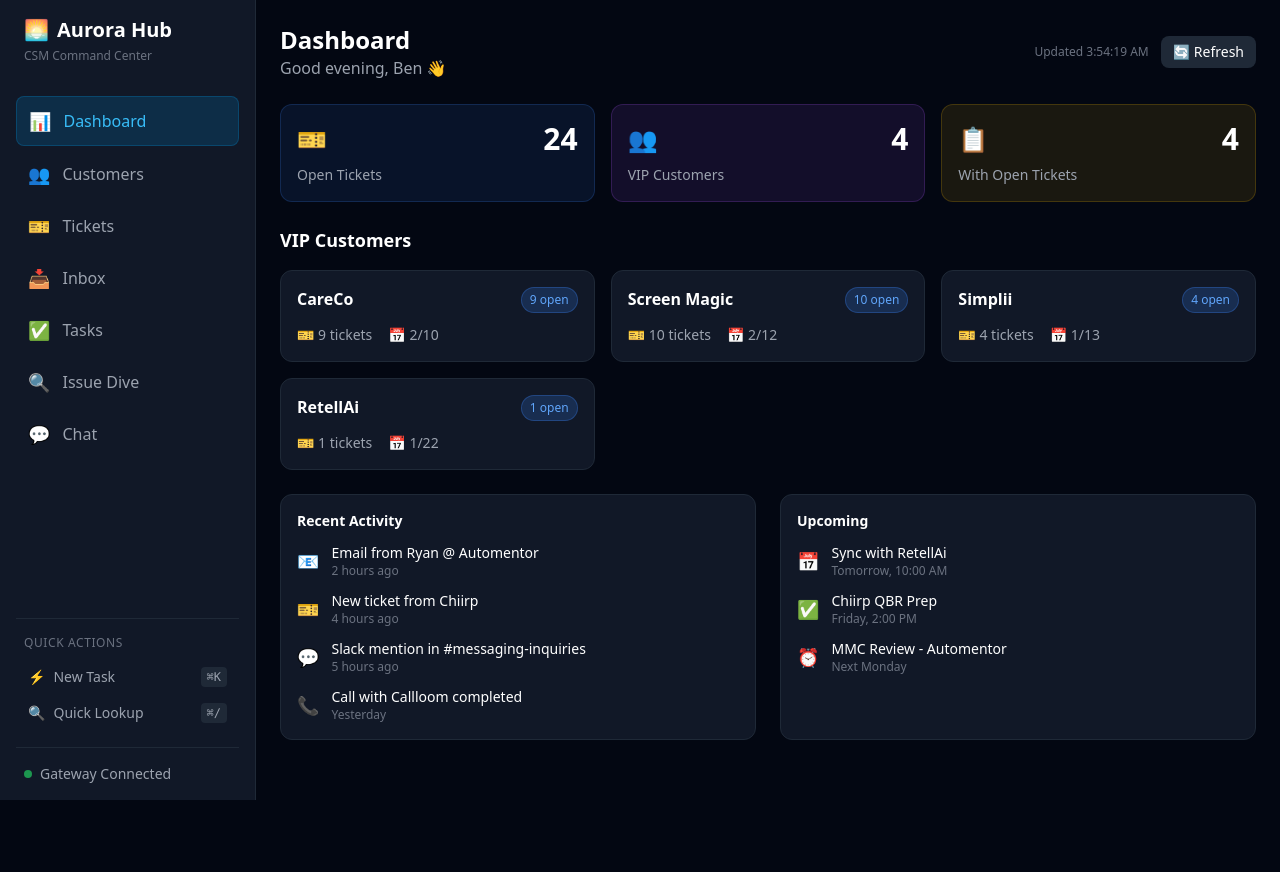
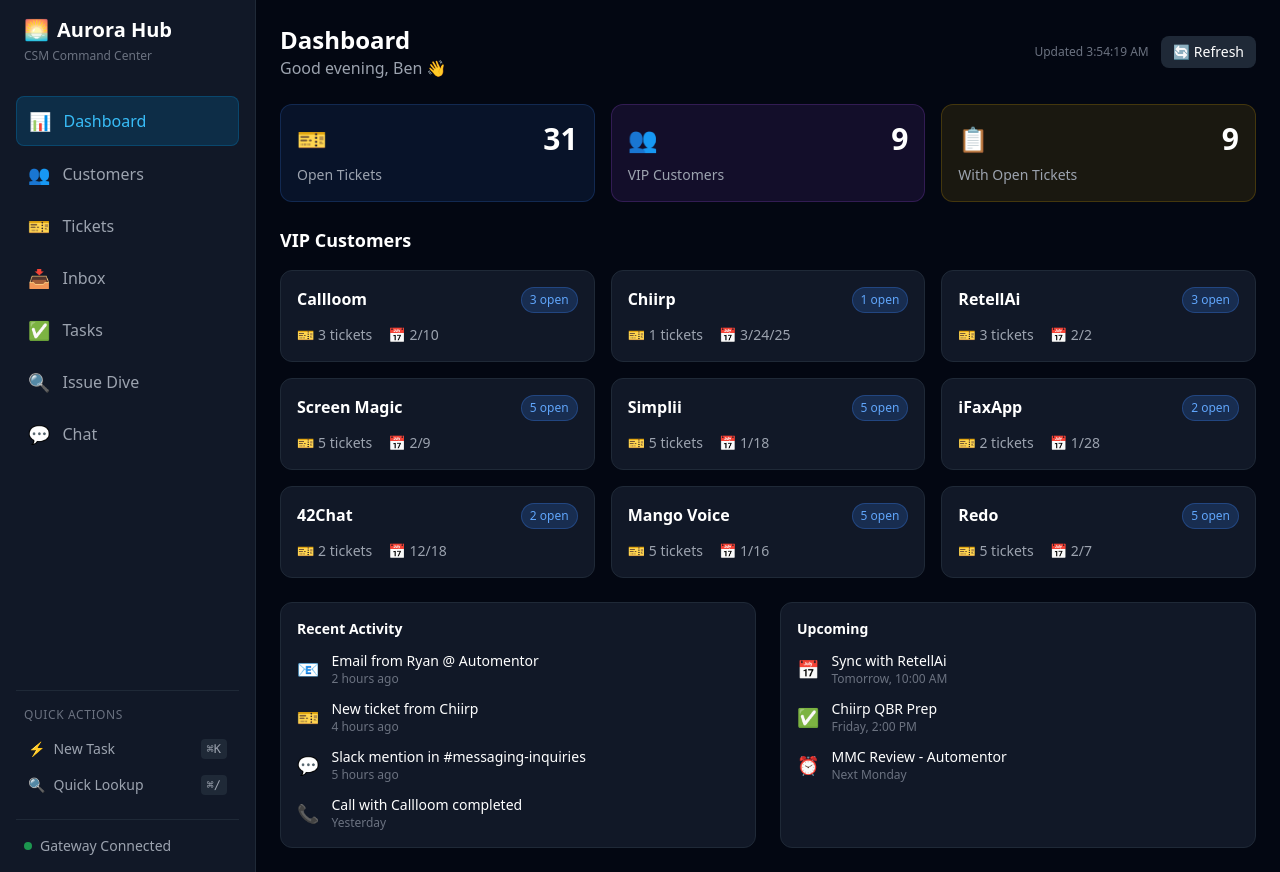
Before and after one commit to BenlTelnyx/aurora-hub, a Next.js app: page / in a window 1280 px wide. Before the commit the page ends 800 px from the top, so only its background shows below. Built offline with nearby package versions, Linux system fonts and the light colour scheme.

Commit message:
Fix: Use Ben's spreadsheet as source of truth - 31 tickets across 9 customers

```diff
--- a/components/Dashboard.tsx
+++ b/components/Dashboard.tsx
@@ -17,12 +17,17 @@ export default function Dashboard({ gatewayConfig }: DashboardProps) {
   const loadSheetData = () => {
     setLoading(true)
 
-    // Real Zendesk data - customers with open tickets (Feb 12, 2026 10:05 PM)
+    // From Ben's VIP Ticket Tracker spreadsheet (source of truth)
     const sheetData: VIPCustomer[] = [
-      { name: 'CareCo', tickets: 9, lastContact: '2/10' },
-      { name: 'Screen Magic', tickets: 10, lastContact: '2/12' },
-      { name: 'Simplii', tickets: 4, lastContact: '1/13' },
-      { name: 'RetellAi', tickets: 1, lastContact: '1/22' },
+      { name: 'Callloom', tickets: 3, lastContact: '2/10' },
+      { name: 'Chiirp', tickets: 1, lastContact: '3/24/25' },
+      { name: 'RetellAi', tickets: 3, lastContact: '2/2' },
+      { name: 'Screen Magic', tickets: 5, lastContact: '2/9' },
+      { name: 'Simplii', tickets: 5, lastContact: '1/18' },
+      { name: 'iFaxApp', tickets: 2, lastContact: '1/28' },
+      { name: '42Chat', tickets: 2, lastContact: '12/18' },
+      { name: 'Mango Voice', tickets: 5, lastContact: '1/16' },
+      { name: 'Redo', tickets: 5, lastContact: '2/7' },
     ]
 
     setCustomers(sheetData)
--- a/components/Tickets.tsx
+++ b/components/Tickets.tsx
@@ -9,46 +9,66 @@ interface Ticket {
   opened: string
 }
 
-// Real tickets from Zendesk (pulled Feb 12, 2026 10:05 PM)
+// VIP Tickets from Ben's Google Sheet (Summary tab) - source of truth
+// https://docs.google.com/spreadsheets/d/1SbZYF6BTlcwJKaBZm7Skl3Bt97VKH5muHj4UBRijpDs
 const allTickets: Ticket[] = [
-  // CareCo (9 tickets)
-  { customer: 'CareCo', id: '2681890', url: 'https://telnyx.zendesk.com/agent/tickets/2681890', description: 'Intermittent audio issues on patient calls', status: 'open', opened: '2/10' },
-  { customer: 'CareCo', id: '2678621', url: 'https://telnyx.zendesk.com/agent/tickets/2678621', description: 'Missing Call Recording – 2:09 Call', status: 'open', opened: '2/9' },
-  { customer: 'CareCo', id: '2678904', url: 'https://telnyx.zendesk.com/agent/tickets/2678904', description: 'Destination Out of Order error', status: 'pending', opened: '2/9' },
-  { customer: 'CareCo', id: '2567462', url: 'https://telnyx.zendesk.com/agent/tickets/2567462', description: 'Missing recording for bridged call', status: 'open', opened: '12/24' },
-  { customer: 'CareCo', id: '2536736', url: 'https://telnyx.zendesk.com/agent/tickets/2536736', description: 'WebRTC client no audio in/out', status: 'open', opened: '12/11' },
-  { customer: 'CareCo', id: '2560892', url: 'https://telnyx.zendesk.com/agent/tickets/2560892', description: 'Widespread WebRTC Audio Issues', status: 'pending', opened: '12/22' },
-  { customer: 'CareCo', id: '2511621', url: 'https://telnyx.zendesk.com/agent/tickets/2511621', description: 'Incorrect Call and Recording Duration', status: 'hold', opened: '12/1' },
-  { customer: 'CareCo', id: '2333729', url: 'https://telnyx.zendesk.com/agent/tickets/2333729', description: 'Calls purged due to internet lapses', status: 'hold', opened: '8/21' },
-  { customer: 'CareCo', id: '2297449', url: 'https://telnyx.zendesk.com/agent/tickets/2297449', description: 'Calls dropping mid-call', status: 'pending', opened: '7/31' },
+  // Callloom (3)
+  { customer: 'Callloom', id: '2681181', url: 'https://telnyx.zendesk.com/agent/tickets/2681181', description: 'Dead-air issue', status: 'Open', opened: '2/10' },
+  { customer: 'Callloom', id: '2678598', url: 'https://telnyx.zendesk.com/agent/tickets/2678598', description: 'Distorting audio', status: 'Open', opened: '2/9' },
+  { customer: 'Callloom', id: '2646380', url: 'https://telnyx.zendesk.com/agent/tickets/2646380', description: 'SMS errors', status: 'Open', opened: '1/23' },
 
-  // Screen Magic (10 tickets)
-  { customer: 'Screen Magic', id: '2684958', url: 'https://telnyx.zendesk.com/agent/tickets/2684958', description: 'Ticket has been Closed', status: 'open', opened: '2/11' },
-  { customer: 'Screen Magic', id: '2686955', url: 'https://telnyx.zendesk.com/agent/tickets/2686955', description: 'Text-enablement request', status: 'hold', opened: '2/12' },
-  { customer: 'Screen Magic', id: '2678629', url: 'https://telnyx.zendesk.com/agent/tickets/2678629', description: 'Text enablement case', status: 'open', opened: '2/9' },
-  { customer: 'Screen Magic', id: '2675382', url: 'https://telnyx.zendesk.com/agent/tickets/2675382', description: 'Observing issues', status: 'open', opened: '2/6' },
-  { customer: 'Screen Magic', id: '2670353', url: 'https://telnyx.zendesk.com/agent/tickets/2670353', description: 'Messages being blocked', status: 'open', opened: '2/4' },
-  { customer: 'Screen Magic', id: '2637305', url: 'https://telnyx.zendesk.com/agent/tickets/2637305', description: 'Assessing Telnyx capabilities', status: 'open', opened: '1/21' },
-  { customer: 'Screen Magic', id: '2645057', url: 'https://telnyx.zendesk.com/agent/tickets/2645057', description: 'Text enable number', status: 'hold', opened: '1/23' },
-  { customer: 'Screen Magic', id: '2595218', url: 'https://telnyx.zendesk.com/agent/tickets/2595218', description: '10DLC for Affinity Gaming', status: 'pending', opened: '1/6' },
-  { customer: 'Screen Magic', id: '2539198', url: 'https://telnyx.zendesk.com/agent/tickets/2539198', description: '10DLC campaign submitted', status: 'pending', opened: '12/12' },
-  { customer: 'Screen Magic', id: '2450446', url: 'https://telnyx.zendesk.com/agent/tickets/2450446', description: 'Campaign submission update', status: 'pending', opened: '10/27' },
+  // Chiirp (1)
+  { customer: 'Chiirp', id: '2098521', url: 'https://telnyx.zendesk.com/agent/tickets/2098521', description: 'Inbound Support Request', status: 'Open', opened: '3/24/25' },
 
-  // Simplii (4 tickets)
-  { customer: 'Simplii', id: '2612308', url: 'https://telnyx.zendesk.com/agent/tickets/2612308', description: 'Resubmit Campaign C2S48PH', status: 'pending', opened: '1/13' },
-  { customer: 'Simplii', id: '2531840', url: 'https://telnyx.zendesk.com/agent/tickets/2531840', description: 'Resubmit Multiple Campaigns', status: 'pending', opened: '12/9' },
-  { customer: 'Simplii', id: '2179033', url: 'https://telnyx.zendesk.com/agent/tickets/2179033', description: 'Port Out SMS Portion of a DID', status: 'open', opened: '5/14' },
-  { customer: 'Simplii', id: '2079429', url: 'https://telnyx.zendesk.com/agent/tickets/2079429', description: 'Numbers Not Fully Ported', status: 'pending', opened: '3/11' },
+  // RetellAi (3)
+  { customer: 'RetellAi', id: '2664371', url: 'https://telnyx.zendesk.com/agent/tickets/2664371', description: 'Inbound Support Request', status: 'Open', opened: '2/2' },
+  { customer: 'RetellAi', id: '2663036', url: 'https://telnyx.zendesk.com/agent/tickets/2663036', description: 'Misconfiguration on Telnyx', status: 'Open', opened: '2/1' },
+  { customer: 'RetellAi', id: '2641849', url: 'https://telnyx.zendesk.com/agent/tickets/2641849', description: 'Fraudulent calls from network', status: 'Open', opened: '1/22' },
 
-  // RetellAi (1 ticket)
-  { customer: 'RetellAi', id: '2641849', url: 'https://telnyx.zendesk.com/agent/tickets/2641849', description: 'Fraudulent calls from network', status: 'pending', opened: '1/22' },
+  // Screen Magic (5)
+  { customer: 'Screen Magic', id: '2678629', url: 'https://telnyx.zendesk.com/agent/tickets/2678629', description: 'Text enablement case', status: 'Open', opened: '2/9' },
+  { customer: 'Screen Magic', id: '2675382', url: 'https://telnyx.zendesk.com/agent/tickets/2675382', description: 'Observing issues', status: 'Open', opened: '2/6' },
+  { customer: 'Screen Magic', id: '2670353', url: 'https://telnyx.zendesk.com/agent/tickets/2670353', description: 'Messages being blocked', status: 'Open', opened: '2/4' },
+  { customer: 'Screen Magic', id: '2645057', url: 'https://telnyx.zendesk.com/agent/tickets/2645057', description: 'Text enable number', status: 'Open', opened: '1/23' },
+  { customer: 'Screen Magic', id: '2637305', url: 'https://telnyx.zendesk.com/agent/tickets/2637305', description: 'Assessing Telnyx capabilities', status: 'Open', opened: '1/21' },
+
+  // Simplii (5)
+  { customer: 'Simplii', id: '2628312', url: 'https://telnyx.zendesk.com/agent/tickets/2628312', description: 'Outbound Failed SMS', status: 'Open', opened: '1/18' },
+  { customer: 'Simplii', id: '2612308', url: 'https://telnyx.zendesk.com/agent/tickets/2612308', description: 'Resubmit Campaign C2S48PH', status: 'Open', opened: '1/13' },
+  { customer: 'Simplii', id: '2583053', url: 'https://telnyx.zendesk.com/agent/tickets/2583053', description: 'Port Out Notification', status: 'Open', opened: '1/1' },
+  { customer: 'Simplii', id: '2531840', url: 'https://telnyx.zendesk.com/agent/tickets/2531840', description: 'Resubmit Multiple Campaigns', status: 'Open', opened: '12/9' },
+  { customer: 'Simplii', id: '1040116', url: 'https://telnyx.zendesk.com/agent/tickets/1040116', description: 'Robocall Weekly Updates', status: 'Open', opened: '5/3/22' },
+
+  // iFaxApp (2)
+  { customer: 'iFaxApp', id: '2654944', url: 'https://telnyx.zendesk.com/agent/tickets/2654944', description: 'URGENT: Fax Failures', status: 'Open', opened: '1/28' },
+  { customer: 'iFaxApp', id: '2402307', url: 'https://telnyx.zendesk.com/agent/tickets/2402307', description: 'Test Ticket', status: 'Open', opened: '9/30/25' },
+
+  // 42Chat (2)
+  { customer: '42Chat', id: '2550080', url: 'https://telnyx.zendesk.com/agent/tickets/2550080', description: 'Outbound Failed SMS', status: 'Open', opened: '12/18' },
+  { customer: '42Chat', id: '2548629', url: 'https://telnyx.zendesk.com/agent/tickets/2548629', description: 'Message blocked as SPAM', status: 'Open', opened: '12/17' },
+
+  // Mango Voice (5)
+  { customer: 'Mango Voice', id: '2627147', url: 'https://telnyx.zendesk.com/agent/tickets/2627147', description: 'End user validation port', status: 'Open', opened: '1/16' },
+  { customer: 'Mango Voice', id: '2625650', url: 'https://telnyx.zendesk.com/agent/tickets/2625650', description: 'Port Out Notification', status: 'Open', opened: '1/16' },
+  { customer: 'Mango Voice', id: '2524604', url: 'https://telnyx.zendesk.com/agent/tickets/2524604', description: 'Port Out Notification', status: 'Open', opened: '12/5' },
+  { customer: 'Mango Voice', id: '2524603', url: 'https://telnyx.zendesk.com/agent/tickets/2524603', description: 'Port Out Notification', status: 'Open', opened: '12/5' },
+  { customer: 'Mango Voice', id: '2194139', url: 'https://telnyx.zendesk.com/agent/tickets/2194139', description: 'Migrate campaign CGZ09YJ', status: 'Open', opened: '5/23/25' },
+
+  // Redo (5)
+  { customer: 'Redo', id: '2676743', url: 'https://telnyx.zendesk.com/agent/tickets/2676743', description: 'URGENT: TF blocked', status: 'Open', opened: '2/7' },
+  { customer: 'Redo', id: '2667295', url: 'https://telnyx.zendesk.com/agent/tickets/2667295', description: 'Account Registration Review', status: 'Open', opened: '2/3' },
+  { customer: 'Redo', id: '2676531', url: 'https://telnyx.zendesk.com/agent/tickets/2676531', description: 'Questions about 10DLC', status: 'Open', opened: '2/7' },
+  { customer: 'Redo', id: '2625640', url: 'https://telnyx.zendesk.com/agent/tickets/2625640', description: 'Porting Numbers', status: 'Open', opened: '1/16' },
+  { customer: 'Redo', id: '2490079', url: 'https://telnyx.zendesk.com/agent/tickets/2490079', description: 'Expedite TFN Verification', status: 'Open', opened: '11/18/25' },
 ]
 
-// All VIP customers
+// VIP Customers from sheet tabs
 const allCustomers = [
-  '42Chat', 'Automentor', 'Callloom', 'CareCo', 'Chiirp', 'General Atomics',
-  'GetScaled', 'Grupo Bimbo', 'IVR Technologies', 'iFaxApp', 'Jobble',
-  'Mango Voice', 'Palate Connect', 'Redo', 'RetellAi', 'Screen Magic', 'Simplii'
+  '42Chat', 'Automentor', 'Booksy', 'Callloom', 'CareCo', 'Chiirp',
+  'General Atomics', 'GetScaled', 'Grupo Bimbo', 'IVR Technologies',
+  'iFaxApp', 'Jobble', 'Jovee', 'Mango Voice', 'OutboundAi', 'Palate Connect',
+  'Patient Now', 'Redo', 'RetellAi', 'Screen Magic', 'Simplii', 'Softlinx',
+  'StandupWireless', 'SweedPOS', 'TalkDesk'
 ].sort()
 
 export default function Tickets() {
@@ -64,7 +84,7 @@ export default function Tickets() {
     <div className="space-y-6">
       <div>
         <h1 className="text-2xl font-bold text-white">Tickets</h1>
-        <p className="text-gray-400">{totalTickets} open tickets • {customersWithTickets} customers need attention</p>
+        <p className="text-gray-400">{totalTickets} open tickets • {customersWithTickets} of {allCustomers.length} VIP customers have tickets</p>
       </div>
 
       <div className="space-y-4">
@@ -88,11 +108,6 @@ export default function Tickets() {
                       <div className="flex items-center gap-3">
                         <span className="text-aurora-400 font-mono text-sm">#{ticket.id}</span>
                         <span className="text-white truncate">{ticket.description}</span>
-                        <span className={`text-xs px-1.5 py-0.5 rounded ${
-                          ticket.status === 'open' ? 'bg-green-500/20 text-green-400' :
-                          ticket.status === 'pending' ? 'bg-yellow-500/20 text-yellow-400' :
-                          'bg-gray-500/20 text-gray-400'
-                        }`}>{ticket.status}</span>
                       </div>
                       <div className="text-xs text-gray-500 mt-1">Opened {ticket.opened}</div>
                     </div>
```
